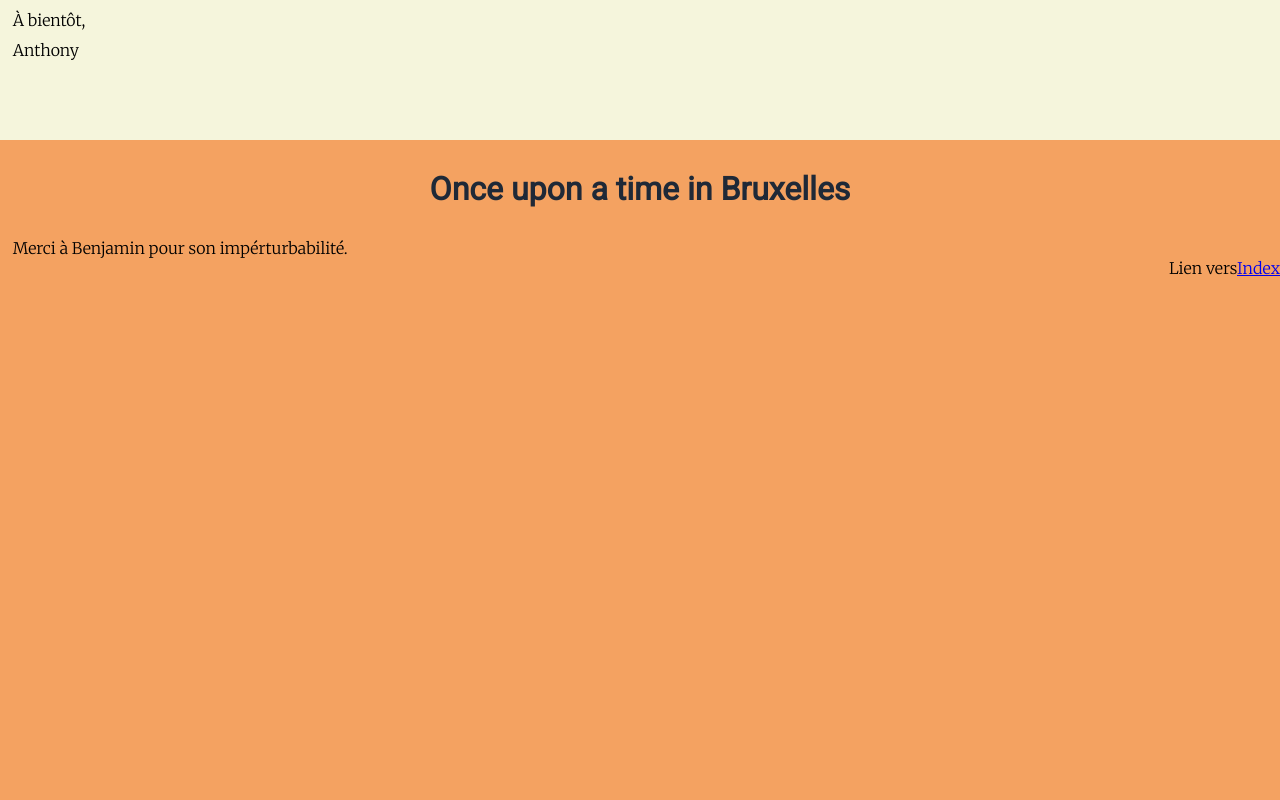
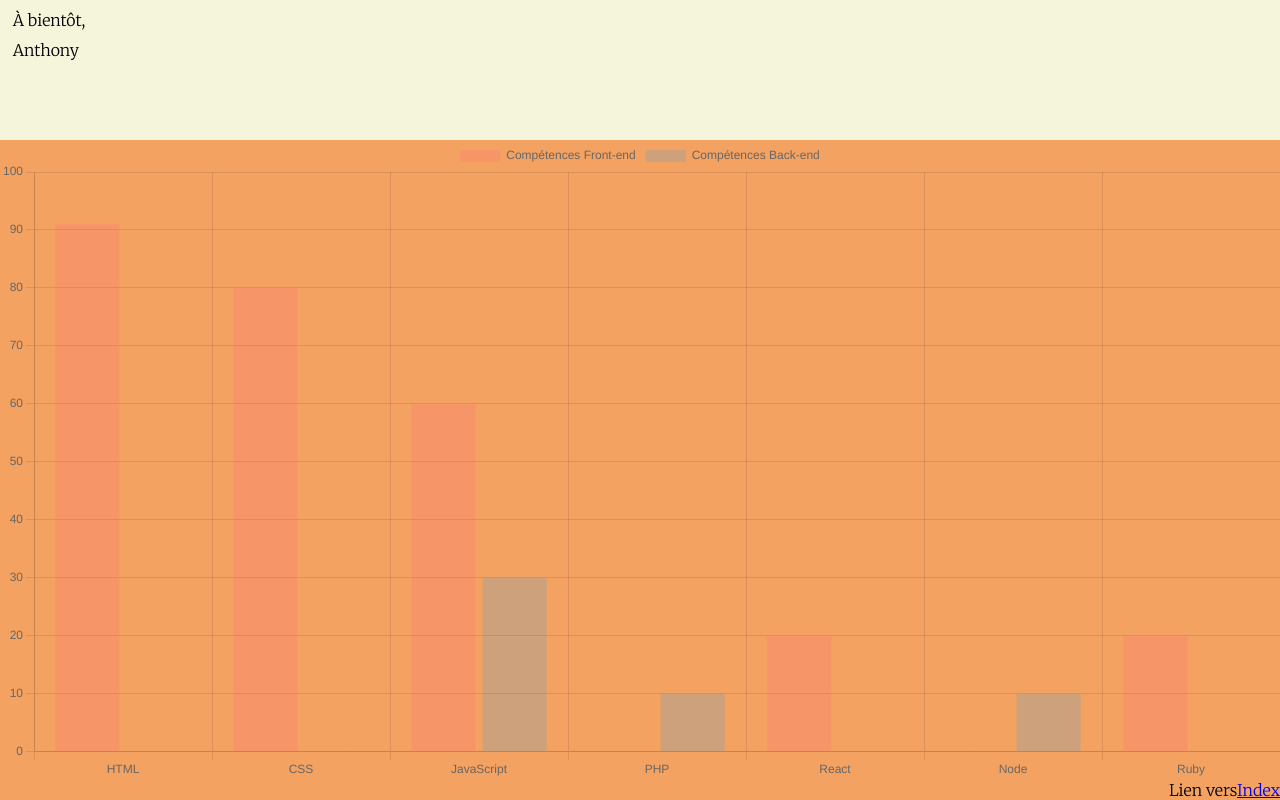
Before and after one commit to AnthonyHoyas/Milocs-work, a website: page navigation.html in a window 1280 px wide. Shown: the part 1037-1837 px from the top of the page. Before the commit the page ends 1315 px from the top, so only its background shows below. Drawn offline with nearby package versions, Linux system fonts and the light colour scheme.

Commit message:
Ajout d'un graphique sur navigation

```diff
--- a/navigation.html
+++ b/navigation.html
@@ -92,11 +92,10 @@
     </figure><!-- fin blanc-->
     <div class="orange">
         <!-- debut orange-->
-        <h2>Once upon a time in Bruxelles</h2>
-        <p id="orange1"> Merci à Benjamin pour son impérturbabilité.
-        </p>
+        <canvas id="myChart"></canvas>
     </div> <!-- fin orange-->
     <p id="index">Lien vers<a href="index.html">Index</a></p>
+    <script src="https://cdn.jsdelivr.net/npm/chart.js"></script>
     <script src="navigation.js"></script>
 </body>
 
--- a/navigation.js
+++ b/navigation.js
@@ -43,3 +43,47 @@ svg.addEventListener('click', function(){
   }
 
 })
+
+let myChart = document.getElementById('myChart').getContext('2d');
+let belgPopChart = new Chart(myChart, {
+  type: 'bar',
+  data: {
+      labels: [
+        'HTML',
+        'CSS',
+        'JavaScript',
+        'PHP',
+        'React',
+        'Node',
+        'Ruby'
+      ],
+      datasets: [{
+        label: 'Compétences Front-end',
+        data: [91, 80, 60, 0, 20, 0, 20],
+        fill: true,
+        backgroundColor: 'rgba(255, 99, 132, 0.2)',
+        borderColor: 'rgb(255, 99, 132)',
+        pointBackgroundColor: 'rgb(255, 99, 132)',
+        pointBorderColor: '#fff',
+        pointHoverBackgroundColor: '#fff',
+        pointHoverBorderColor: 'rgb(255, 99, 132)'
+      }, {
+        label: 'Compétences Back-end',
+        data: [0, 0, 30, 10, 0, 10, ],
+        fill: true,
+        backgroundColor: 'rgba(54, 162, 235, 0.2)',
+        borderColor: 'rgb(54, 162, 235)',
+        pointBackgroundColor: 'rgb(54, 162, 235)',
+        pointBorderColor: '#fff',
+        pointHoverBackgroundColor: '#fff',
+        pointHoverBorderColor: 'rgb(54, 162, 235)'
+      }],
+  },
+  options: {
+    elements: {
+      line: {
+        borderWidth: 3
+      }
+    }
+  },
+});
--- /dev/null
+++ b/package.json
@@ -0,0 +1,5 @@
+{
+  "dependencies": {
+    "chart.js": "^3.6.1"
+  }
+}
```
Also changed, not shown: yetanotherest4.html (deleted), 2 other files.
